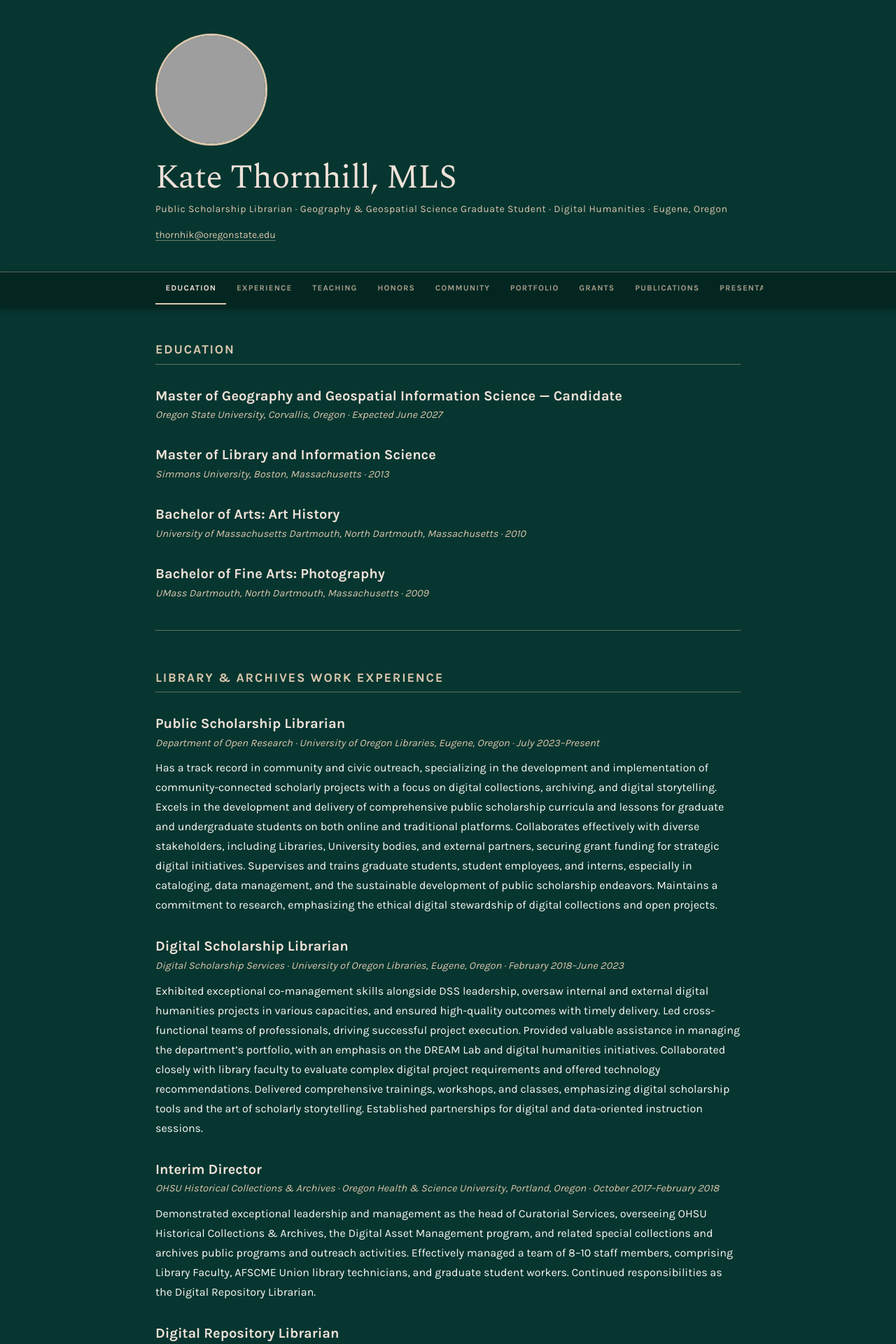
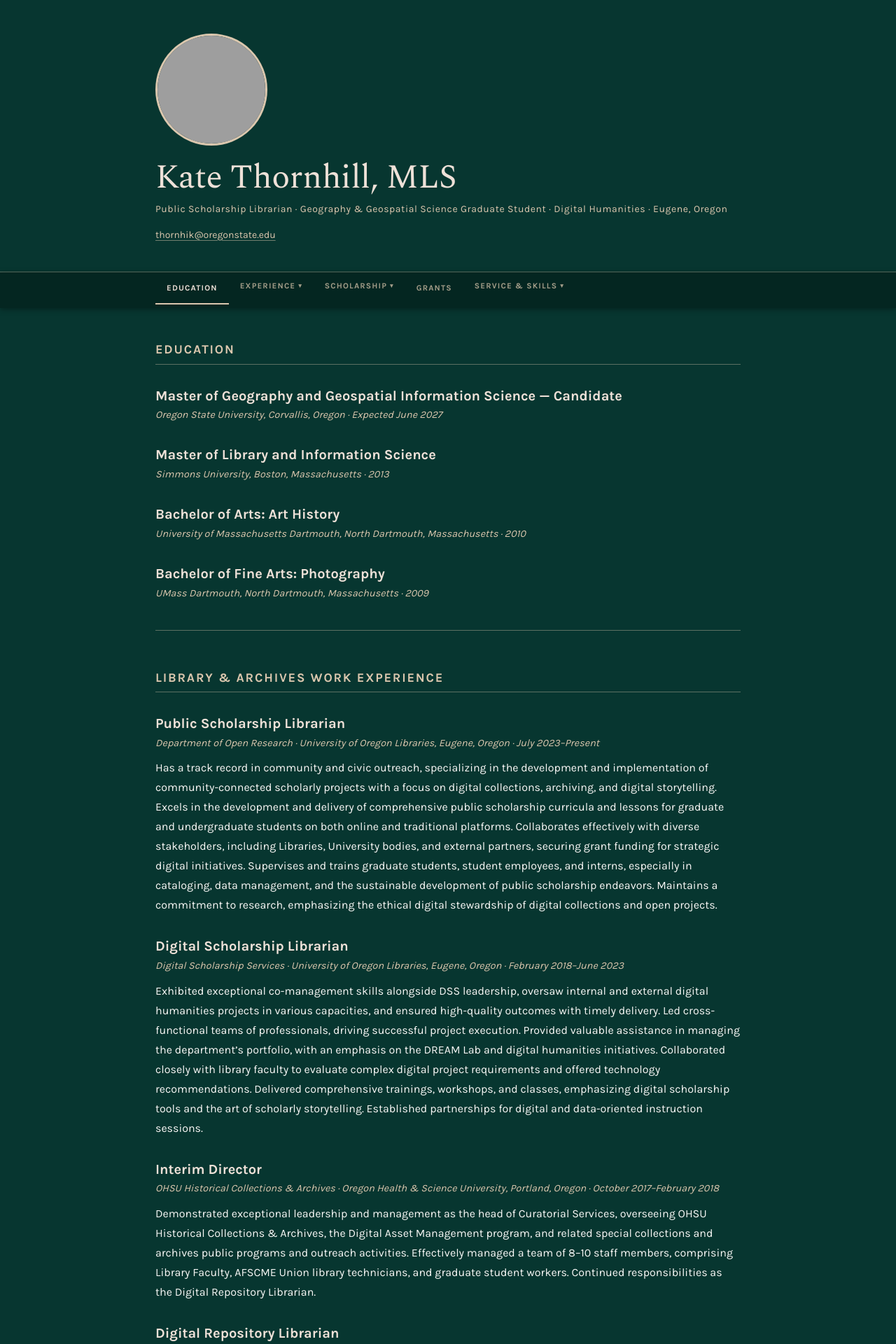
Before and after one commit to thorniecodes/curriculumvitae, a Jekyll site: the page built from index.md, in a window 1280 px wide. Shown: the top 1920 px of the page at 70% size. Built offline with Jekyll 4.4.1, drawn with Linux system fonts in a browser that asks for light colours; our own code applies the rules of GitHub Pages for plain Markdown files; grey boxes are pictures that could not be loaded.

Commit message:
Replace flat nav with academia-standard grouped dropdown navigation
Groups 12 sections into 5 top-level items: Education, Experience
(Work Experience + Teaching), Scholarship (Portfolio + Publications +
Presentations), Grants, and Service & Skills (Honors + Community +
Service + Skills + Training). Dropdowns open on hover and keyboard
focus-within; toggle buttons manage aria-expanded for screen readers.
Active section highlight propagates to parent group label.

Co-Authored-By: Claude Sonnet 4.6 <noreply@anthropic.com>

```diff
--- a/_layouts/default.html
+++ b/_layouts/default.html
@@ -31,19 +31,50 @@
 
     <nav class="site-nav" aria-label="Jump to CV section">
       <div class="nav-inner">
-        <ul role="list">
-          <li><a href="#education">Education</a></li>
-          <li><a href="#experience">Experience</a></li>
+        <ul class="nav-list" role="list">
+
+          <li class="nav-item">
+            <a class="nav-link" href="#education">Education</a>
+          </li>
+
+          <li class="nav-item nav-has-dropdown">
+            <button class="nav-link nav-toggle" aria-expanded="false" aria-haspopup="true">
+              Experience <span class="nav-caret" aria-hidden="true">&#9662;</span>
+            </button>
+            <ul class="nav-dropdown" role="list">
+              <li><a href="#experience">Work Experience</a></li>
               <li><a href="#teaching">Teaching</a></li>
-          <li><a href="#honors">Honors</a></li>
-          <li><a href="#community">Community</a></li>
+            </ul>
+          </li>
+
+          <li class="nav-item nav-has-dropdown">
+            <button class="nav-link nav-toggle" aria-expanded="false" aria-haspopup="true">
+              Scholarship <span class="nav-caret" aria-hidden="true">&#9662;</span>
+            </button>
+            <ul class="nav-dropdown" role="list">
               <li><a href="#portfolio">Portfolio</a></li>
-          <li><a href="#grants">Grants</a></li>
               <li><a href="#publications">Publications</a></li>
               <li><a href="#presentations">Presentations</a></li>
+            </ul>
+          </li>
+
+          <li class="nav-item">
+            <a class="nav-link" href="#grants">Grants</a>
+          </li>
+
+          <li class="nav-item nav-has-dropdown">
+            <button class="nav-link nav-toggle" aria-expanded="false" aria-haspopup="true">
+              Service &amp; Skills <span class="nav-caret" aria-hidden="true">&#9662;</span>
+            </button>
+            <ul class="nav-dropdown" role="list">
+              <li><a href="#honors">Honors &amp; Awards</a></li>
+              <li><a href="#community">Community</a></li>
               <li><a href="#service">Service</a></li>
               <li><a href="#skills">Skills</a></li>
               <li><a href="#training">Training</a></li>
+            </ul>
+          </li>
+
         </ul>
       </div>
     </nav>
--- a/_sass/jekyll-theme-minimal.scss
+++ b/_sass/jekyll-theme-minimal.scss
@@ -219,25 +219,25 @@ img {
   max-width: $max-width;
   margin: 0 auto;
   padding: 0 2rem;
-  overflow-x: auto;
-  scrollbar-width: none;
-
-  &::-webkit-scrollbar {
-    display: none;
-  }
 }
 
-.site-nav ul {
+.nav-list {
   list-style: none;
   margin: 0;
   padding: 0;
   display: flex;
-  white-space: nowrap;
 }
 
-.site-nav a {
-  display: block;
-  padding: 0.75rem 0.9rem;
+.nav-item {
+  position: relative;
+}
+
+// Shared styles for top-level links and dropdown toggle buttons
+.nav-link {
+  display: flex;
+  align-items: center;
+  gap: 0.25rem;
+  padding: 0.75rem 1rem;
   color: rgba(219, 199, 174, 0.75);
   text-decoration: none;
   font-family: $font-sans;
@@ -245,8 +245,16 @@ img {
   font-weight: 700;
   letter-spacing: 0.1em;
   text-transform: uppercase;
+  white-space: nowrap;
   transition: color 0.15s;
   border-bottom: 2px solid transparent;
+  // Reset <button> defaults
+  background: none;
+  border-top: none;
+  border-left: none;
+  border-right: none;
+  border-radius: 0;
+  cursor: pointer;
 
   &:hover {
     color: $color-sand;
@@ -261,6 +269,71 @@ img {
     color: $color-blush;
     border-bottom-color: $color-sand;
   }
+}
+
+// Dropdown caret — rotates when open
+.nav-caret {
+  font-size: 0.55rem;
+  display: inline-block;
+  transition: transform 0.15s;
+}
+
+.nav-has-dropdown:hover .nav-caret,
+.nav-has-dropdown:focus-within .nav-caret {
+  transform: rotate(180deg);
+}
+
+// Dropdown panel — hidden until hover or focus-within
+.nav-dropdown {
+  display: none;
+  position: absolute;
+  top: 100%;
+  left: 0;
+  background: $color-nav-bg;
+  border: 1px solid $color-border;
+  border-top: 2px solid $color-sand;
+  min-width: 175px;
+  list-style: none;
+  padding: 0.35rem 0;
+  margin: 0;
+  z-index: 200;
+  box-shadow: 0 6px 18px rgba(0, 0, 0, 0.45);
+
+  li { margin: 0; }
+
+  a {
+    display: block;
+    padding: 0.5rem 1.1rem;
+    color: rgba(219, 199, 174, 0.8);
+    text-decoration: none;
+    font-family: $font-sans;
+    font-size: 0.72rem;
+    font-weight: 700;
+    letter-spacing: 0.08em;
+    text-transform: uppercase;
+    white-space: nowrap;
+    transition: color 0.15s, background 0.15s;
+
+    &:hover {
+      color: $color-blush;
+      background: rgba(255, 255, 255, 0.05);
+    }
+
+    &:focus-visible {
+      outline: 2px solid $color-sand;
+      outline-offset: -2px;
+    }
+
+    &[aria-current="true"] {
+      color: $color-blush;
+    }
+  }
+}
+
+// Show on hover or when keyboard focus is within the item
+.nav-has-dropdown:hover .nav-dropdown,
+.nav-has-dropdown:focus-within .nav-dropdown {
+  display: block;
 }
 
 // ─── Main Content ─────────────────────────────────────────────────────────────
```
Also changed, not shown: other parts of _layouts/default.html (+54 -2 lines). Lines whose indentation alone changed are shown as unchanged.
